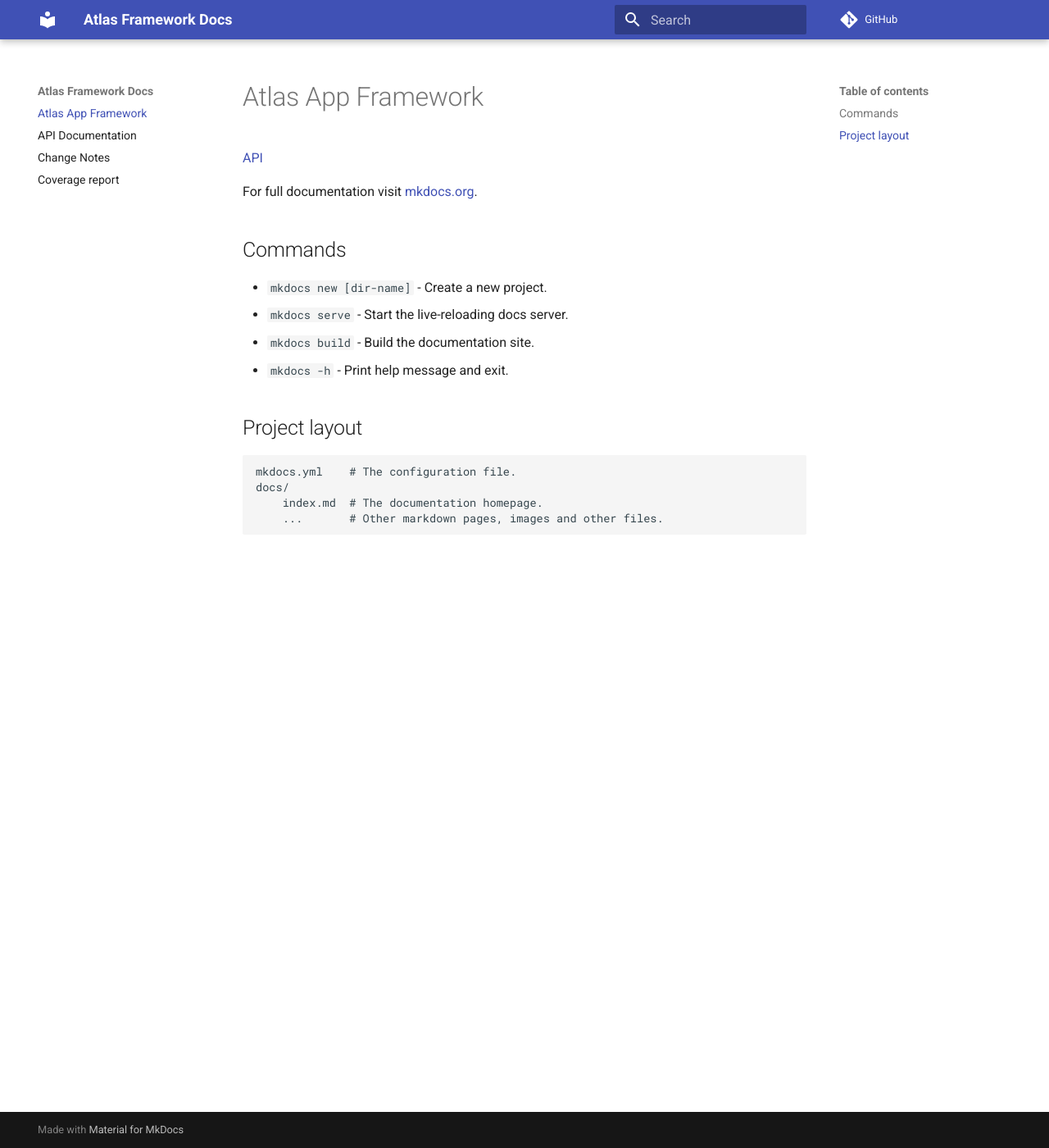
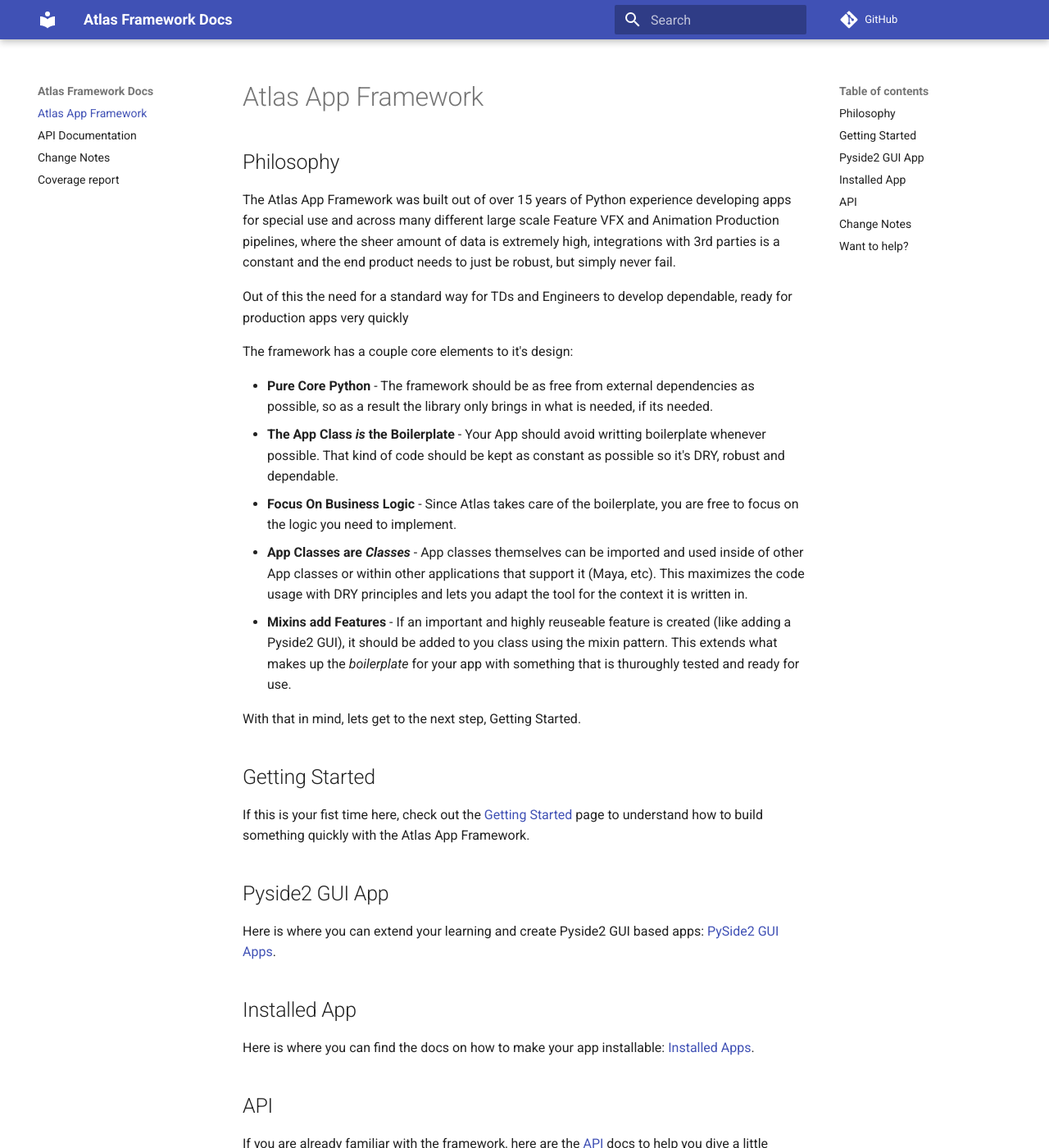
Before and after one commit to renderbox/atlas-framework, an MkDocs documentation site: the page built from docs/index.md, in a window 1280 px wide and 1400 px high. Shown: the whole window at 82% size. Built offline with MkDocs 1.6.1 and Material for MkDocs 9.7.7, drawn with Linux system fonts in a browser that asks for light colours; comment, search, counter and statistics services are not loaded; some of the changed text lies outside the part shown.

Commit message:
Big documentation dump

```diff
--- a/docs/index.md
+++ b/docs/index.md
@@ -1,19 +1,41 @@
 # Atlas App Framework
 
-[API](api.md)
+## Philosophy
 
-For full documentation visit [mkdocs.org](https://www.mkdocs.org).
+The Atlas App Framework was built out of over 15 years of Python experience developing apps for special use and across many different large scale Feature VFX and Animation Production pipelines, where the sheer amount of data is extremely high, integrations with 3rd parties is a constant and the end product needs to just be robust, but simply never fail.
 
-## Commands
+Out of this the need for a standard way for TDs and Engineers to develop dependable, ready for production apps very quickly
 
-- `mkdocs new [dir-name]` - Create a new project.
-- `mkdocs serve` - Start the live-reloading docs server.
-- `mkdocs build` - Build the documentation site.
-- `mkdocs -h` - Print help message and exit.
+The framework has a couple core elements to it's design:
 
-## Project layout
+- **Pure Core Python** - The framework should be as free from external dependencies as possible, so as a result the library only brings in what is needed, if its needed.
+- **The App Class _is_ the Boilerplate** - Your App should avoid writting boilerplate whenever possible. That kind of code should be kept as constant as possible so it's DRY, robust and dependable.
+- **Focus On Business Logic** - Since Atlas takes care of the boilerplate, you are free to focus on the logic you need to implement.
+- **App Classes are _Classes_** - App classes themselves can be imported and used inside of other App classes or within other applications that support it (Maya, etc). This maximizes the code usage with DRY principles and lets you adapt the tool for the context it is written in.
+- **Mixins add Features** - If an important and highly reuseable feature is created (like adding a Pyside2 GUI), it should be added to you class using the mixin pattern. This extends what makes up the _boilerplate_ for your app with something that is thuroughly tested and ready for use.
 
-    mkdocs.yml    # The configuration file.
-    docs/
-        index.md  # The documentation homepage.
-        ...       # Other markdown pages, images and other files.
+With that in mind, lets get to the next step, Getting Started.
+
+## Getting Started
+
+If this is your fist time here, check out the [Getting Started](gettingstarted.md) page to understand how to build something quickly with the Atlas App Framework.
+
+## Pyside2 GUI App
+
+Here is where you can extend your learning and create Pyside2 GUI based apps: [PySide2 GUI Apps](pyside2app.md).
+
+## Installed App
+
+Here is where you can find the docs on how to make your app installable: [Installed Apps](installedapp.md).
+
+## API
+
+If you are already familiar with the framework, here are the [API](api.md) docs to help you dive a little furhter in.
+
+## Change Notes
+
+[Change Notes](change_notes.md) are available here.
+
+## Want to help?
+
+I am always open to people interested in helping make this an even more capable and robust project. If you are interested in helping, just add a support ticket and we will connect.
--- a/mkdocs.yml
+++ b/mkdocs.yml
@@ -1,5 +1,6 @@
 site_name: "Atlas Framework Docs"
 repo_url: https://github.com/renderbox/atlas-framework
+watch: [src/atlas, docs]
 
 nav:
   - "index.md"
```
Also changed, not shown: docs/gettingstarted.md (added, +144 -0 lines), docs/installedapp.md (added, +7 -0 lines), docs/pyside2app.md (added, +13 -0 lines), 2 other files.
